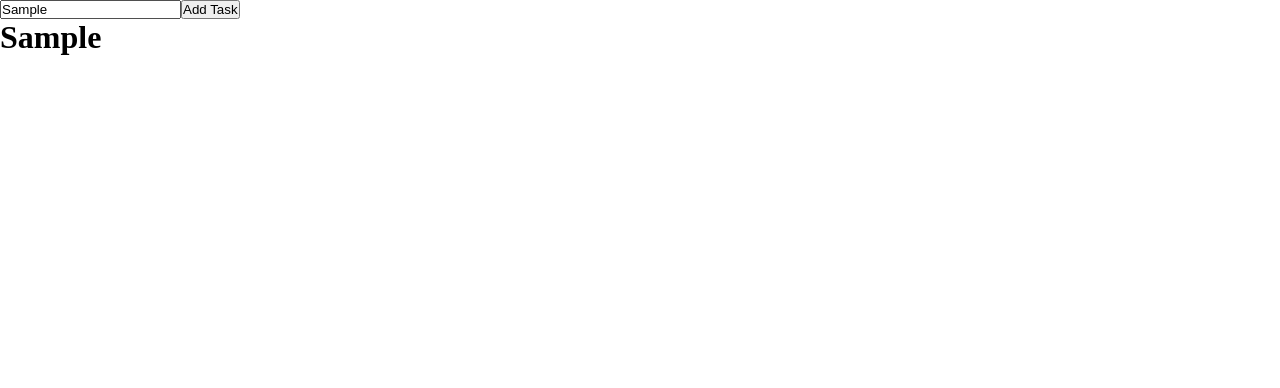
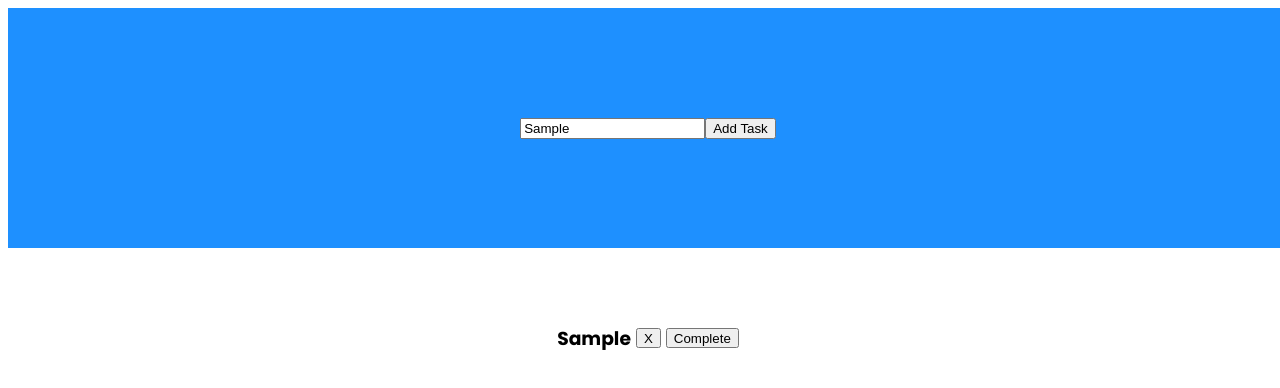
Before and after one commit to G1rlg4ng/My-React-App, a React (Create React App) app: page / in a window 1280 px wide. Both pictures are taken after typing "Sample" into the empty fields and a click on the button "Add Task". Shown: the top 388 px of the page. Built offline with nearby package versions, Linux system fonts and the light colour scheme.

Commit message:
Third Commit

```diff
--- a/src/App.css
+++ b/src/App.css
@@ -1,9 +1,58 @@
-* {
+@import url("https://fonts.googleapis.com/css2?family=Poppins:wght@400;500;600;700&display=swap");
+
+/* * {
   margin: 0;
   padding: 0;
   box-sizing: border-box;
+
+} */
+
+.TodoList {
+  display: flex;
+  align-items: center;
+  flex-direction: column;
+  width: 100vw;
+  font-family: "poppins", sans-serif;
+}
+/* div {
+  font-weight: 600;
+} */
+
+.addTask {
+  height: 30vh;
+  background-color: dodgerblue;
+  width: 100%;
+  display: flex;
+  justify-content: center;
+  align-items: center;
 }
 
-div {
-  font-weight: 600;
+.list {
+  height: auto;
+  width: 100%;
+  display: flex;
+  align-items: center;
+  padding-top: 50px;
+  flex-direction: column;
 }
+
+.task {
+  width: 500px;
+  height: 50px;
+  display: flex;
+  margin: 15px;
+  display: flex;
+  align-items: center;
+  justify-content: center;
+}
+
+.task button {
+  width: auto;
+  height: 20px;
+  margin-left: 5px;
+  text-align: center;
+}
+
+.completed {
+  background-color: green;
+}
--- a/src/Components/TodoList.js
+++ b/src/Components/TodoList.js
@@ -9,9 +9,41 @@ const TodoList = () => {
     };
 
     const addTask = () => {
-        const newTodo = [...tasks, newTask]; // ...tasks(spread operator) append new task to old todolist array
-        setTasks(newTodo);
+        // ...tasks(spread operator) append new task to old todolist array
+        const task = {
+            id: tasks.length === 0 ? 1 : tasks[tasks.length - 1].id + 1,
+            taskName: newTask,
+            completed: false,
+        }
+        setTasks([...tasks, task]);
     };
+
+    const deleteTask = (id) =>{
+        const newTodoList = tasks.filter((task) => {
+            // Alternative delete code
+            // return task !== taskName;
+            if(task.id === id){
+                return false;
+            }
+            else {
+                return true;
+            }
+        });
+        setTasks(newTodoList);
+    }
+
+    const completeTask = (id) => {
+        setTasks(
+            tasks.map((task)=>{
+                if(task.id === id){
+                    return{ ...task, completed: true};
+
+                }else {
+                    return task;
+                }
+            })
+        )
+    }
 
   return (
     <div className='TodoList'>
@@ -21,7 +53,13 @@ const TodoList = () => {
         </div>
         <div className='list'></div>
         {tasks.map((task)=>{
-            return <h1>{task}</h1>
+            return (
+                <div className='task'>
+                <h3>{task.taskName}</h3>
+                <button onClick={() => deleteTask(task.id)}>X</button>
+                <button onClick={()=> completeTask(task.id)} className={task.completed ? 'completed' : ''}>Complete</button>
+                </div>
+            )
         })}
     </div>
   )
```
